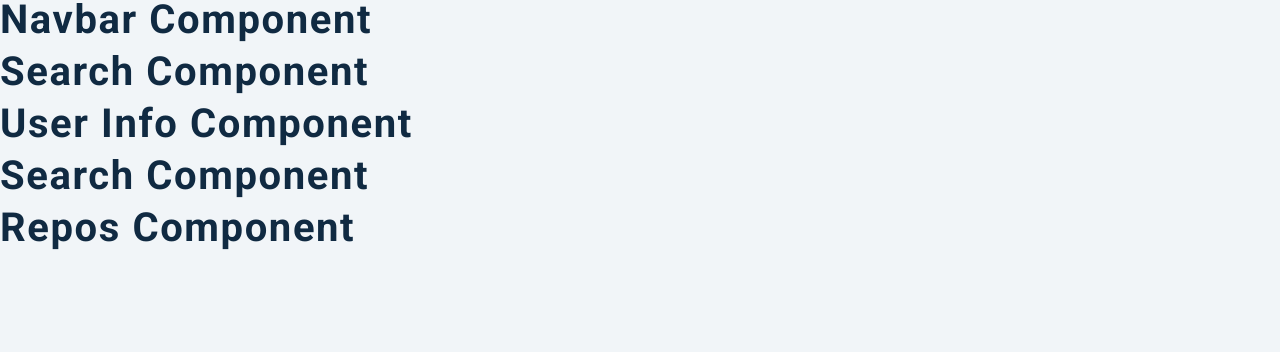
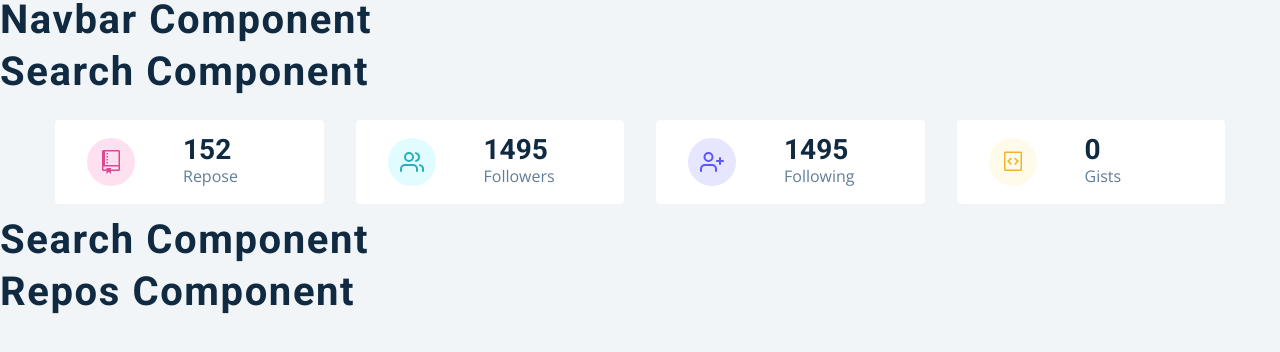
Before and after one commit to MahirAbsar/github-finder-using-react-with-authentication, a React (Create React App) app: page / in a window 1280 px wide. Shown: the top 352 px of the page. Built offline with nearby package versions, Linux system fonts and the light colour scheme.

Commit message:
mock info rendered

```diff
--- a/package.json
+++ b/package.json
@@ -12,7 +12,7 @@
     "react": "^16.13.1",
     "react-dom": "^16.13.1",
     "react-fusioncharts": "^3.1.2",
-    "react-icons": "^3.10.0",
+    "react-icons": "^3.11.0",
     "react-router-dom": "^6.2.1",
     "react-scripts": "3.4.1",
     "styled-components": "^5.3.3"
--- a/src/components/Info.js
+++ b/src/components/Info.js
@@ -1,12 +1,65 @@
-import React from 'react';
-import { GithubContext } from '../context/context';
-import styled from 'styled-components';
-import { GoRepo, GoGist } from 'react-icons/go';
-import { FiUsers, FiUserPlus } from 'react-icons/fi';
+import React from 'react'
+import { GithubContext } from '../context/context'
+import styled from 'styled-components'
+import { GoRepo, GoGist } from 'react-icons/go'
+import { FiUsers, FiUserPlus } from 'react-icons/fi'
 
 const UserInfo = () => {
-  return <h2>user info component</h2>;
-};
+  const { githubUser } = React.useContext(GithubContext)
+  const { public_repos, followers, following, public_gists } = githubUser
+  const items = [
+    {
+      id: 1,
+      icon: <GoRepo className='icon' />,
+      label: 'repose',
+      value: public_repos,
+      color: 'pink',
+    },
+    {
+      id: 2,
+      icon: <FiUsers className='icon' />,
+      label: 'followers',
+      value: followers,
+      color: 'green',
+    },
+    {
+      id: 3,
+      icon: <FiUserPlus className='icon' />,
+      label: 'following',
+      value: followers,
+      color: 'purple',
+    },
+    {
+      id: 4,
+      icon: <GoGist className='icon' />,
+      label: 'gists',
+      value: public_gists,
+      color: 'yellow',
+    },
+  ]
+
+  return (
+    <section className='section'>
+      <Wrapper className='section-center'>
+        {items.map((item) => {
+          return <Item key={item.id} {...item} />
+        })}
+      </Wrapper>
+    </section>
+  )
+}
+
+const Item = ({ icon, label, value, color }) => {
+  return (
+    <article className='item'>
+      <span className={color}>{icon}</span>
+      <div>
+        <h3>{value}</h3>
+        <p>{label}</p>
+      </div>
+    </article>
+  )
+}
 
 const Wrapper = styled.section`
   display: grid;
@@ -58,6 +111,6 @@
       color: #f0b429;
     }
   }
-`;
+`
 
-export default UserInfo;
+export default UserInfo
--- a/src/context/context.js
+++ b/src/context/context.js
@@ -1,7 +1,24 @@
-import React, { useState, useEffect } from 'react';
-import mockUser from './mockData.js/mockUser';
-import mockRepos from './mockData.js/mockRepos';
-import mockFollowers from './mockData.js/mockFollowers';
-import axios from 'axios';
+import React, { useState, useEffect } from 'react'
+import mockUser from './mockData.js/mockUser'
+import mockRepos from './mockData.js/mockRepos'
+import mockFollowers from './mockData.js/mockFollowers'
+import axios from 'axios'
 
-const rootUrl = 'https://api.github.com';
+const rootUrl = 'https://api.github.com'
+
+const GithubContext = React.createContext()
+//Provider , Consumer
+// GithubContext.Provider,....Consumer
+const GithubProvider = ({ children }) => {
+  const [githubUser, setGithubUser] = useState(mockUser)
+  const [githubRepos, setGithubRepos] = useState(mockRepos)
+  const [githubFollowers, setGithubFollowers] = useState(mockFollowers)
+  return (
+    <GithubContext.Provider
+      value={{ githubUser, githubFollowers, githubRepos }}
+    >
+      {children}
+    </GithubContext.Provider>
+  )
+}
+export { GithubProvider, GithubContext }
--- a/src/index.js
+++ b/src/index.js
@@ -1,19 +1,21 @@
-import React from 'react';
-import ReactDOM from 'react-dom';
-import './index.css';
-import App from './App';
-import * as serviceWorker from './serviceWorker';
-import { GithubProvider } from './context/context';
-import { Auth0Provider } from '@auth0/auth0-react';
+import React from 'react'
+import ReactDOM from 'react-dom'
+import './index.css'
+import App from './App'
+import * as serviceWorker from './serviceWorker'
+import { GithubProvider } from './context/context'
+import { Auth0Provider } from '@auth0/auth0-react'
 
 ReactDOM.render(
   <React.StrictMode>
-    <App />
+    <GithubProvider>
+      <App />
+    </GithubProvider>
   </React.StrictMode>,
   document.getElementById('root')
-);
+)
 
 // If you want your app to work offline and load faster, you can change
 // unregister() to register() below. Note this comes with some pitfalls.
 // Learn more about service workers: https://bit.ly/CRA-PWA
-serviceWorker.unregister();
+serviceWorker.unregister()
```
Also changed, not shown: 1 other file (tests, documents, lock files or other folders).
